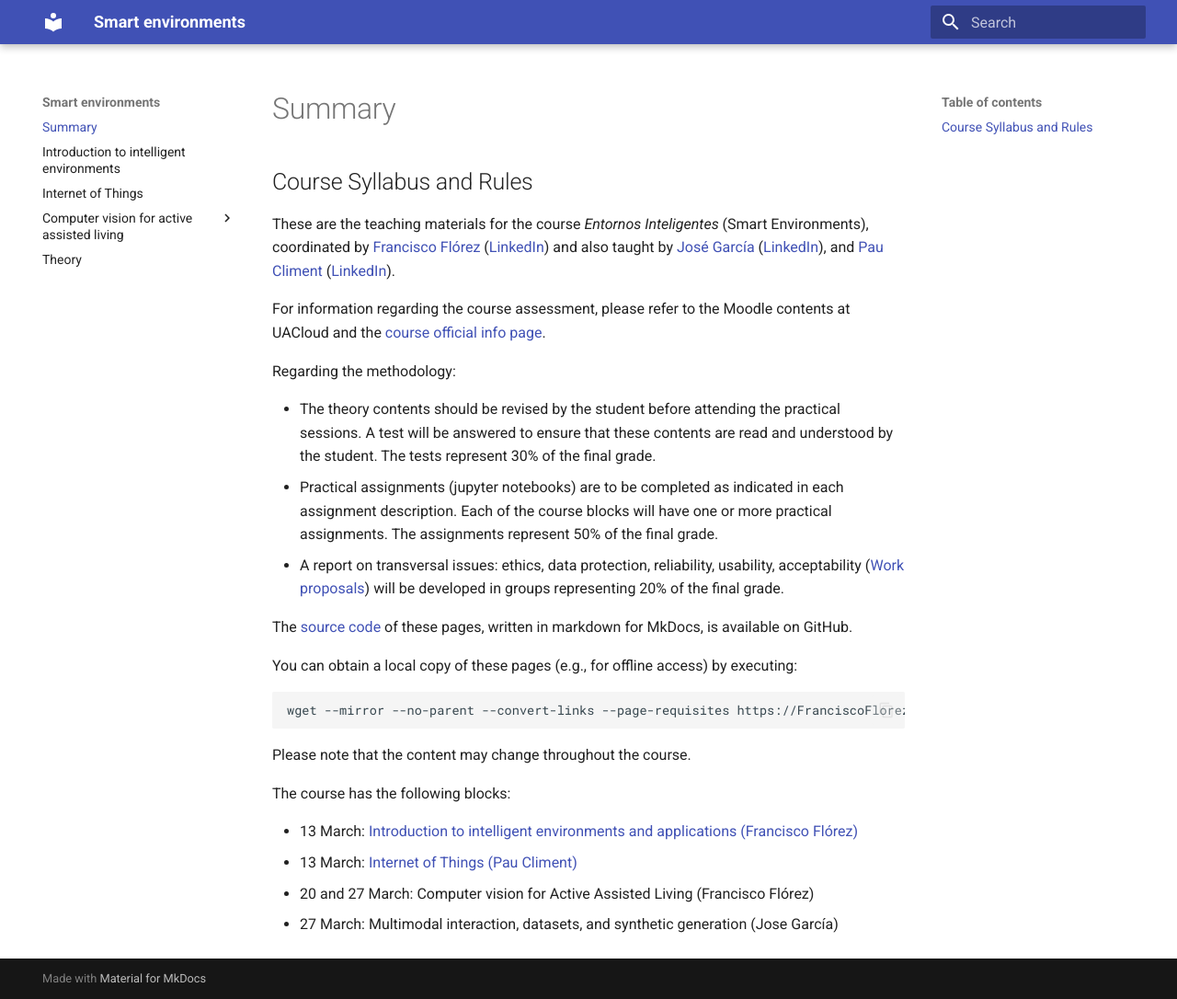
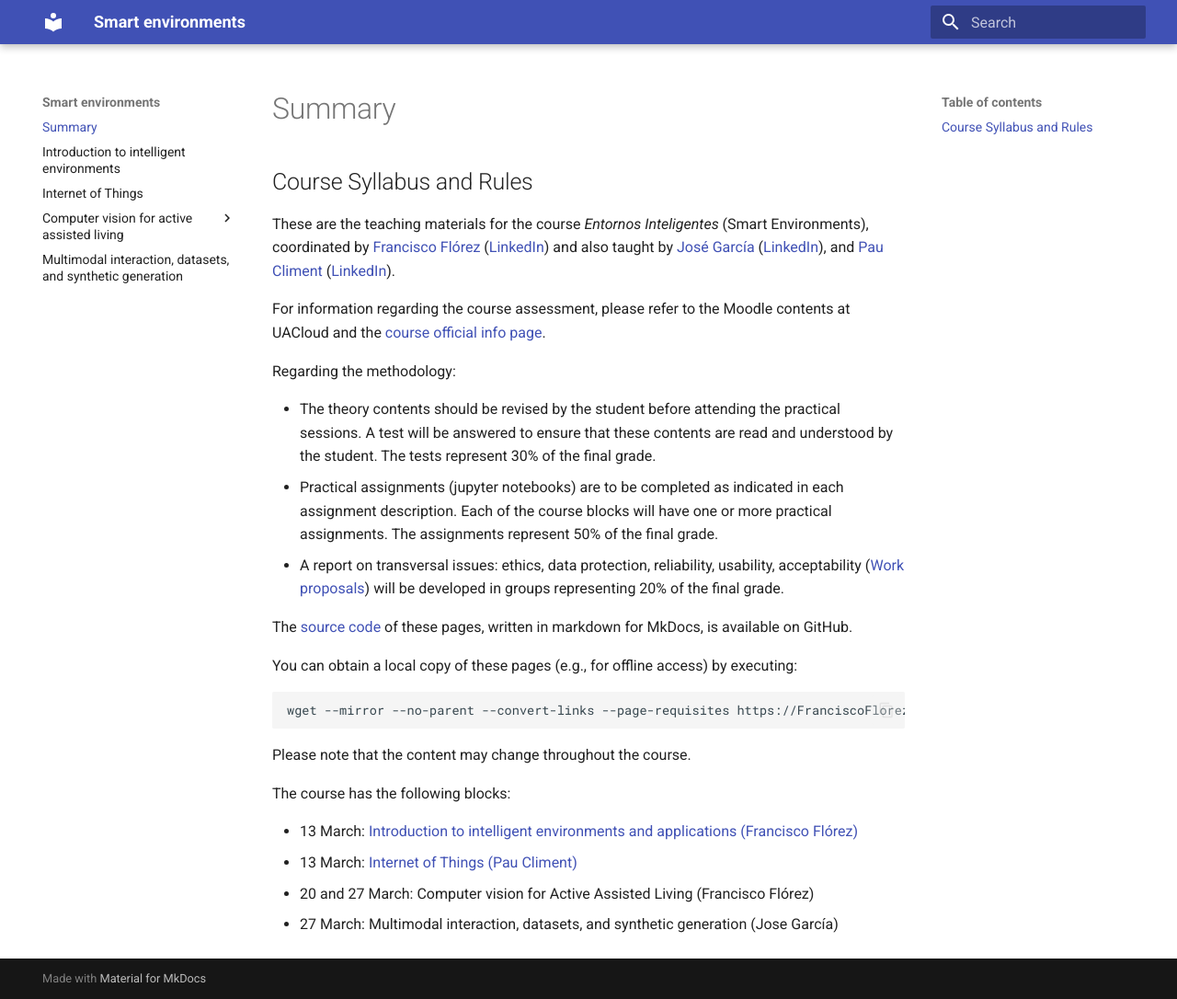
Before and after one commit to FranciscoFlorezRevuelta/EI, an MkDocs documentation site: the page built from docs/index.md, in a window 1280 px wide and 1086 px high. Shown: the whole window at 92% size. Built offline with MkDocs 1.6.1 and Material for MkDocs 9.7.7, drawn with Linux system fonts in a browser that asks for light colours; some of the changed lines change nothing that is shown.

Commit message:
Update mkdocs.yml

```diff
--- a/mkdocs.yml
+++ b/mkdocs.yml
@@ -11,9 +11,9 @@
 - Introduction to intelligent environments: 'AmI.md'
 - Internet of Things: 'IoT.md'
 - Computer vision for active assisted living:
-   - Theory: 'empty.md'
-   - Lab: 'empty.md'
-- Multimodal interaction, datasets, and synthetic generation: 'empty.md'
+   - Theory: 'CV_AAL-old.md'
+   - Lab: 'CV-AAL-lab-old.md'
+- Multimodal interaction, datasets, and synthetic generation: 'multimodal_interaction-old.md'
 
 markdown_extensions:
   - toc:
```
